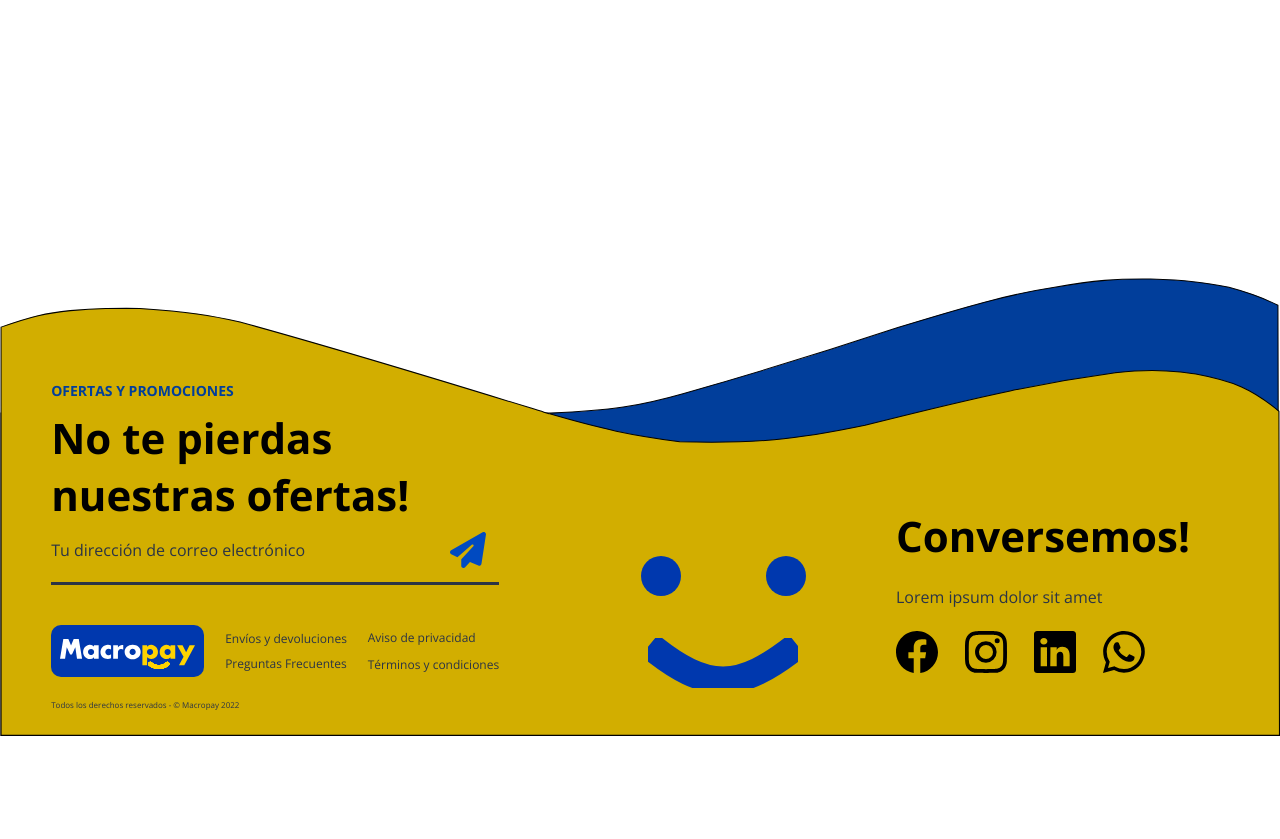
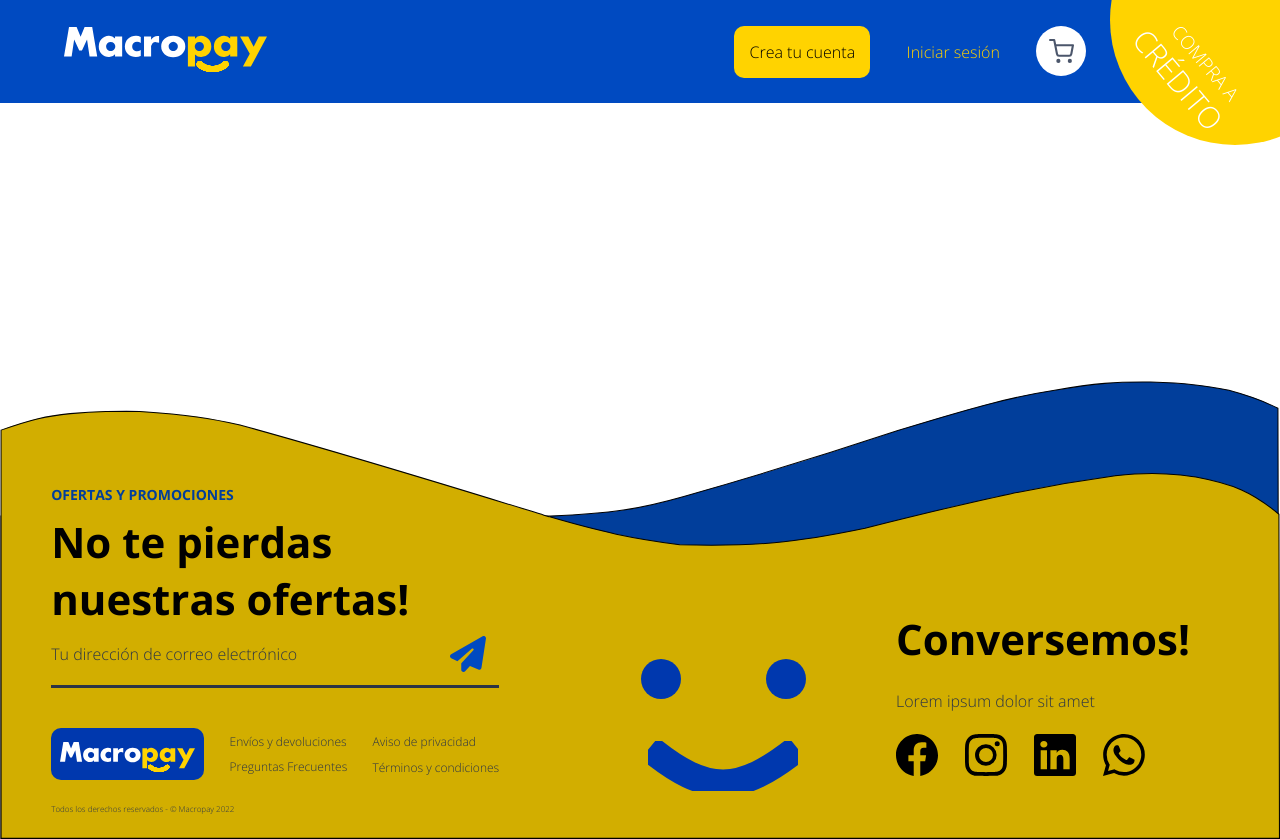
Before and after one commit to Malvare22/Tienda_virtual, a React (Vite) app: page / in a window 1280 px wide. Shown: the top 839 px of the page. Before the commit the page ends 800 px from the top, so only its background shows below. Built offline with nearby package versions, Linux system fonts and the light colour scheme.

Commit message:
Navbar parcialmente

```diff
--- a/src/App.css
+++ b/src/App.css
@@ -21,3 +21,9 @@
   src: url('assets/fonts/Open_Sans/static/OpenSans-Regular.ttf');
   font-weight: normal;
 }
+
+@font-face {
+  font-family: 'Open Sans';
+  src: url('assets/fonts/Open_Sans/static/OpenSans-Light.ttf');
+  font-weight: lighter;
+}
--- a/src/App.jsx
+++ b/src/App.jsx
@@ -1,10 +1,12 @@
 import './App.css'
 import Footer from './components/footer/Footer.jsx'
+import Header from './components/header/Header.jsx'
 
 function App() {
 
   return (
     <>
+      <Header></Header>
         <Footer></Footer>
 
     </>
--- /dev/null
+++ b/src/components/header/Header.jsx
@@ -0,0 +1,39 @@
+import Logo from '/src/assets/svg/logo.svg';
+import Car from '/src/assets/svg/car.svg';
+import HeaderCSS from './Header.module.css';
+
+function Header() {
+
+  return(
+    <>
+        <div className={HeaderCSS.container}>
+            <div className={HeaderCSS.logo}>
+                <img src={Logo}></img>
+            </div>
+            <div className={HeaderCSS.container_btns}>
+                <div  className={HeaderCSS.btn1}>
+                    Crea tu cuenta
+                </div>
+                <div className={HeaderCSS.btn2}>
+                    Iniciar sesión
+                </div>
+                <div className={HeaderCSS.car}>
+                    <img src={Car}></img>
+                </div>
+
+            </div>
+            <div className={HeaderCSS.ad}>
+                    <div>
+                        <h3>COMPRA A</h3>
+                        <h2>CRÉDITO</h2>
+                    </div>
+            </div>
+    </div>
+
+    </>
+  );
+
+}
+
+
+export default Header;
--- /dev/null
+++ b/src/components/header/Header.module.css
@@ -0,0 +1,87 @@
+.container{
+    background-color: #004AC1;
+    padding: 2%;
+    display: flex;
+    justify-content: space-between;
+    align-items: center;
+    position: relative;
+    padding-right: 190px;
+    padding-left: 5%;
+}
+
+.container_btns{
+    min-width: 35%;
+    display: flex;
+    justify-content: space-between;
+}
+
+.container_btns > div{
+    margin-left: 1%;
+    margin-right: 1%;
+}
+
+.btn1{
+    background-color: #FFD300;
+    width: auto;
+    display: inline-block;
+    padding: 15px;
+    border-radius: 10px;
+
+}
+
+.btn2{
+    width: auto;
+    display: inline-block;
+    padding: 15px;
+   color: #FFD300;
+}
+
+.car{
+    width: 50px;
+    height: 50px;
+    display: flex;
+    justify-content: center;
+    align-items: center;
+    border-radius: 50%;
+    background-color: white;
+    margin-right: 2500px;
+}
+
+.ad{
+    padding: 0;
+    display: flex;
+    justify-content: center;
+    text-align: center;
+    color: white;
+    background-color: #FFD300;
+    width: 250px;
+    height: 250px;
+    border-radius: 100%;
+    position: absolute;
+    top: -105px;
+    right: -80px;
+}
+
+.ad h2, .ad h3{
+    font-weight: lighter;
+}
+
+.ad > div{
+    min-width: 200px;
+}
+
+.ad h2{
+    transform: rotate(50deg);
+    position: absolute;
+    bottom: 45px;
+    left: 8px;
+    font-size: 30px;
+
+}
+
+.ad h3{
+    transform: rotate(50deg);
+    position: absolute;
+    bottom: 70px;
+    left: 50px;
+}
```
Also changed, not shown: src/assets/svg/car.svg (added).
